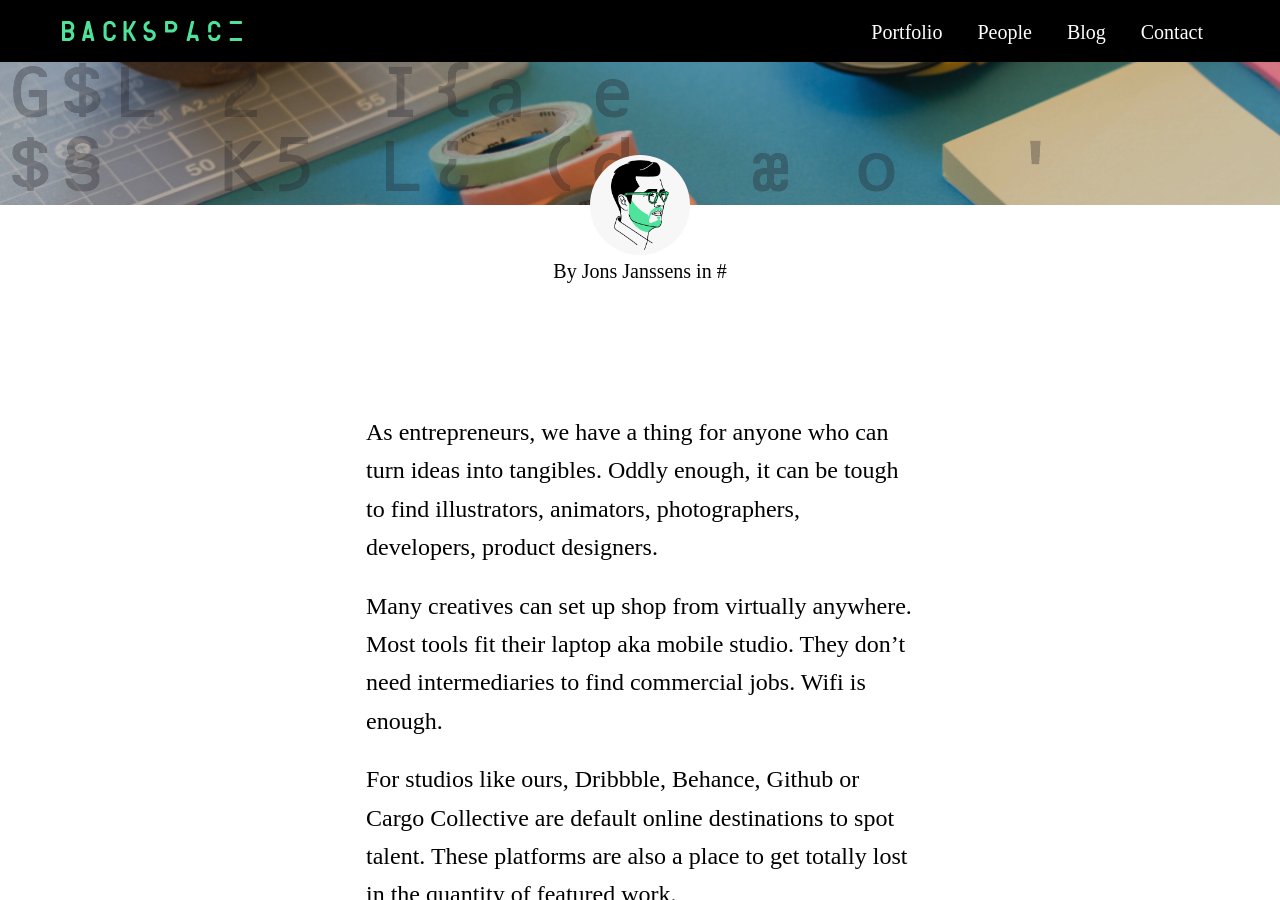
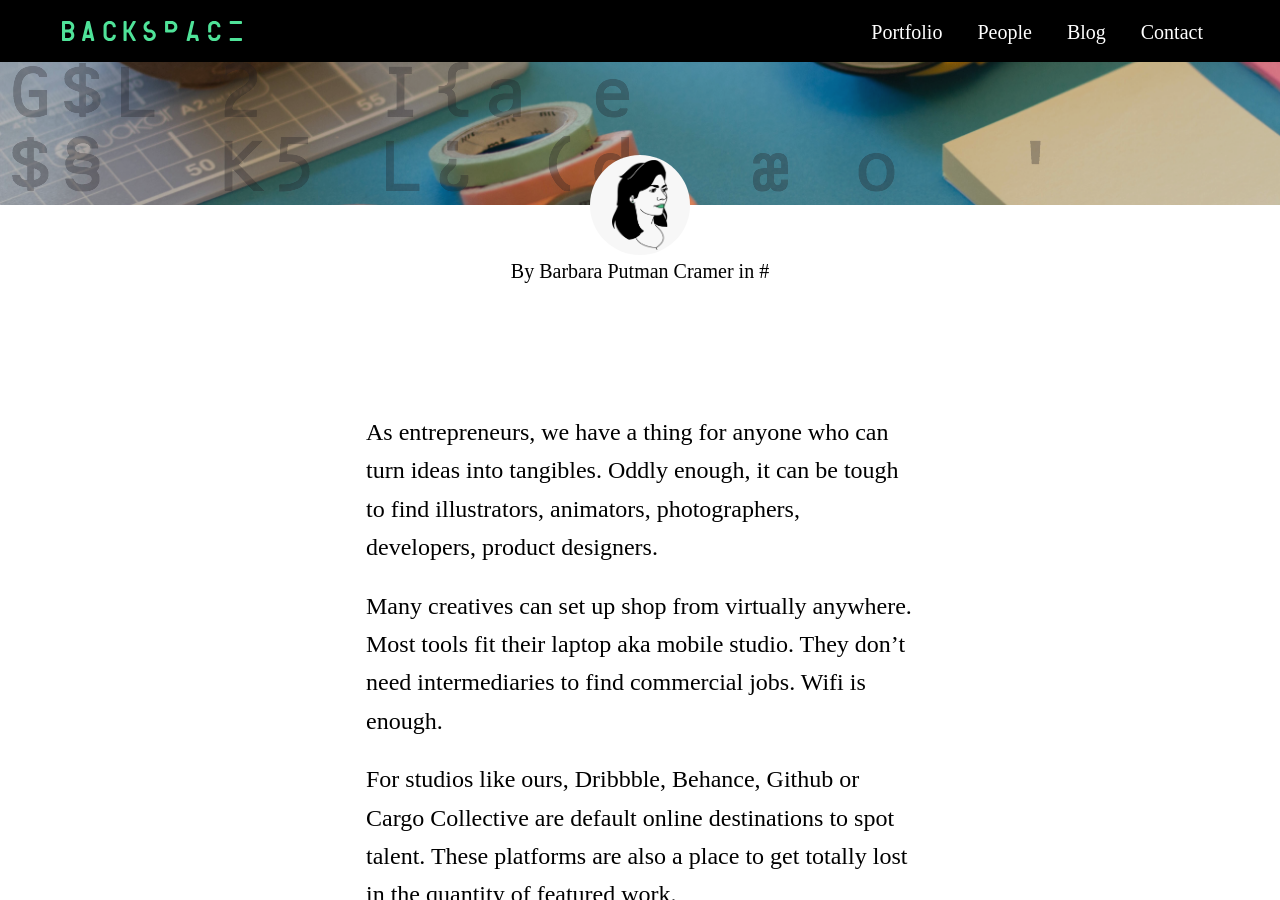
Before and after one commit to backspacehq/backspacehq.github.io, a Jekyll site: the page built from _posts/2016-06-15-for-the-love-of-makers.markdown, in a window 1280 px wide and 900 px high, scrolled down 395 px. Built offline with Jekyll 4.4.1, drawn with Linux system fonts in a browser that asks for light colours; comment, search, counter and statistics services are not loaded.

Commit message:
Updated For The Love Of Makers

```diff
--- a/_posts/2016-06-15-for-the-love-of-makers.markdown
+++ b/_posts/2016-06-15-for-the-love-of-makers.markdown
@@ -1,6 +1,8 @@
 ---
 title: For the love of makers
 date: 2016-06-15 12:00:00 +02:00
+author: Barbara Putman Cramer
+author_image: "/img/content/people/barbara-putman-cramer.png"
 cover_image: "/uploads/creatives.jpg"
 ---
 
```
